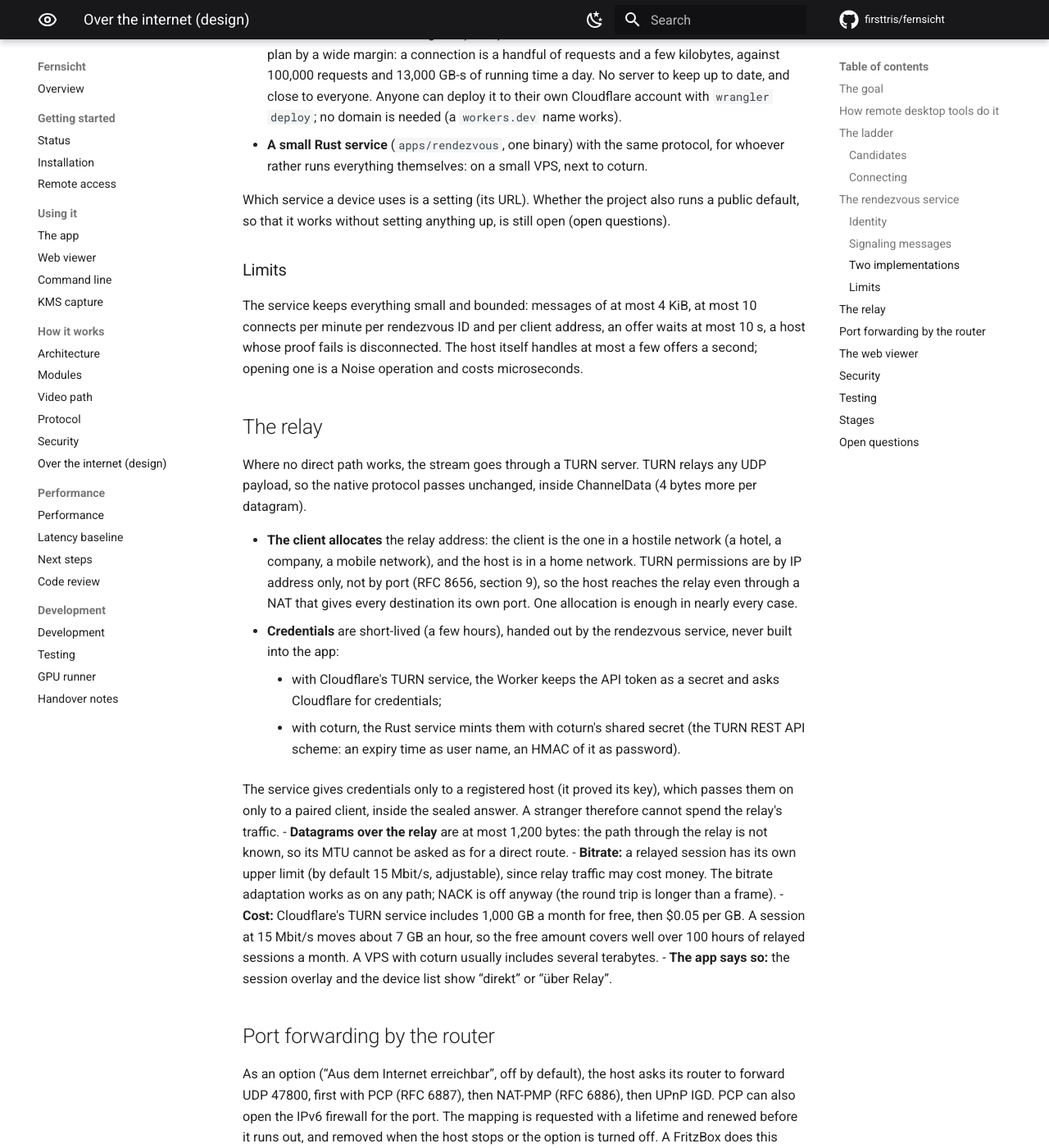
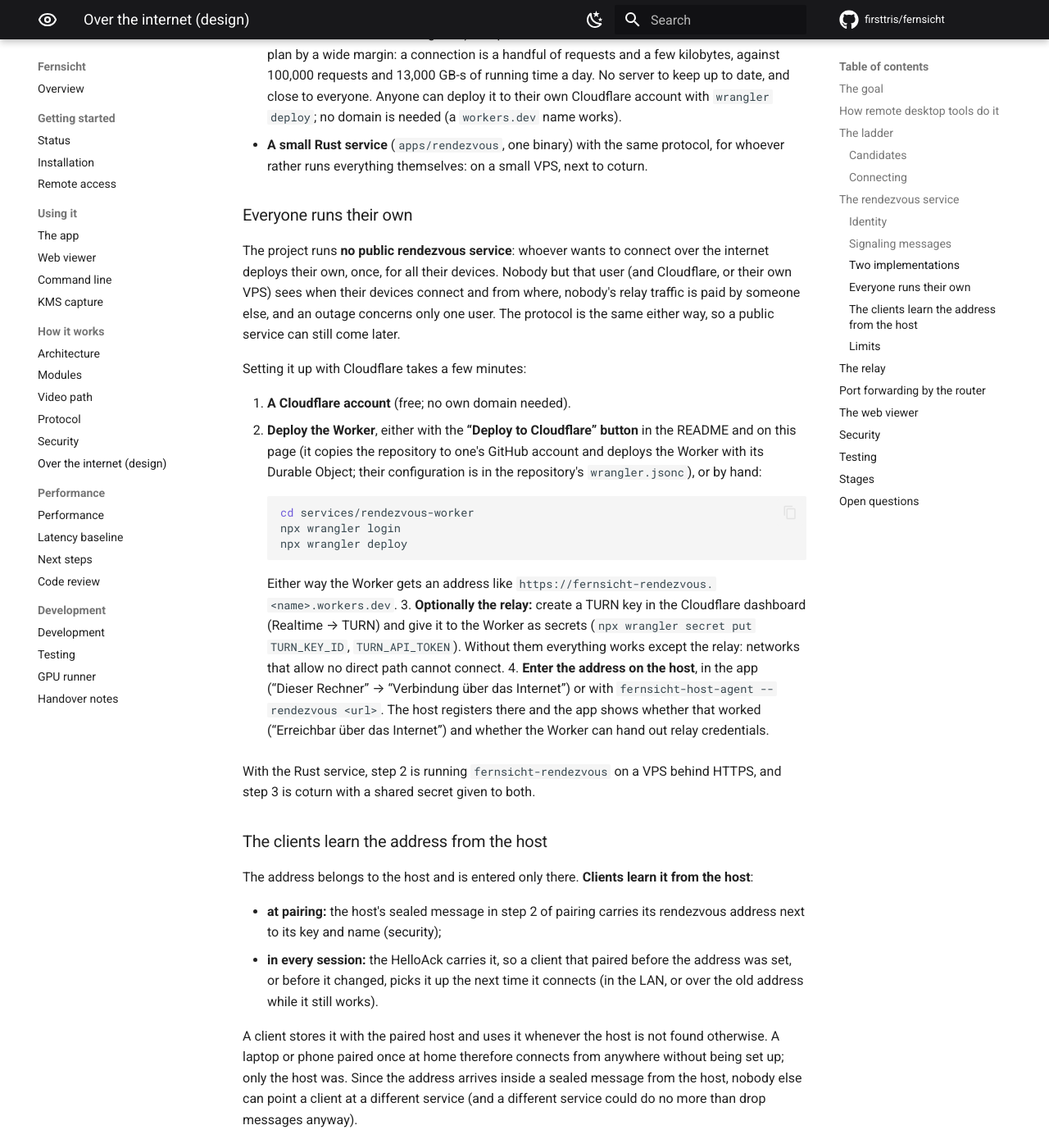
Before and after one commit to firsttris/fernsicht, an MkDocs documentation site: the page built from docs/internet.md, in a window 1280 px wide and 1400 px high, scrolled down 5430 px. Shown: the whole window at 82% size. Built offline with MkDocs 1.6.1 and Material for MkDocs 9.7.7, drawn with Linux system fonts in a browser that asks for light colours; comment, search, counter and statistics services are not loaded; some of the changed text lies outside the part shown.

Commit message:
Docs: everyone runs their own rendezvous service; the host hands its address to clients
Settles the remaining open decision: no public service from the project.
Adds the setup steps (deploy button or wrangler, optional TURN secrets,
the address entered on the host) and how clients learn the address: in
the sealed pairing message and in HelloAck.

Co-Authored-By: Claude Opus 5.5 <noreply@anthropic.com>
Claude-Session: https://claude.ai/code/session_01QMKDsSHpSXizqbvPt5QdZT

````diff
--- a/docs/internet.md
+++ b/docs/internet.md
@@ -190,8 +190,55 @@ The decision from the [next steps](next-steps.md#open-decisions) is **both**:
 - **A small Rust service** (`apps/rendezvous`, one binary) with the same protocol, for whoever
   rather runs everything themselves: on a small VPS, next to coturn.
 
-Which service a device uses is a setting (its URL). Whether the project also runs a public default,
-so that it works without setting anything up, is still open ([open questions](#open-questions)).
+### Everyone runs their own
+
+The project runs **no public rendezvous service**: whoever wants to connect over the internet
+deploys their own, once, for all their devices. Nobody but that user (and Cloudflare, or their own
+VPS) sees when their devices connect and from where, nobody's relay traffic is paid by someone
+else, and an outage concerns only one user. The protocol is the same either way, so a public
+service can still come later.
+
+Setting it up with Cloudflare takes a few minutes:
+
+1. **A Cloudflare account** (free; no own domain needed).
+2. **Deploy the Worker**, either with the **“Deploy to Cloudflare” button** in the README and on this
+   page (it copies the repository to one's GitHub account and deploys the Worker with its Durable
+   Object; their configuration is in the repository's `wrangler.jsonc`), or by hand:
+
+    ```sh
+    cd services/rendezvous-worker
+    npx wrangler login
+    npx wrangler deploy
+    ```
+
+    Either way the Worker gets an address like `https://fernsicht-rendezvous.<name>.workers.dev`.
+3. **Optionally the relay:** create a TURN key in the Cloudflare dashboard (Realtime → TURN) and
+   give it to the Worker as secrets (`npx wrangler secret put TURN_KEY_ID`, `TURN_API_TOKEN`).
+   Without them everything works except the relay: networks that allow no direct path cannot
+   connect.
+4. **Enter the address on the host**, in the app (“Dieser Rechner” → “Verbindung über das
+   Internet”) or with `fernsicht-host-agent --rendezvous <url>`. The host registers there and the
+   app shows whether that worked (“Erreichbar über das Internet”) and whether the Worker can hand
+   out relay credentials.
+
+With the Rust service, step 2 is running `fernsicht-rendezvous` on a VPS behind HTTPS, and step 3
+is coturn with a shared secret given to both.
+
+### The clients learn the address from the host
+
+The address belongs to the host and is entered only there. **Clients learn it from the host**:
+
+- **at pairing:** the host's sealed message in step 2 of pairing carries its rendezvous address
+  next to its key and name ([security](security.md#pairing-with-a-pin));
+- **in every session:** the HelloAck carries it, so a client that paired before the address was
+  set, or before it changed, picks it up the next time it connects (in the LAN, or over the old
+  address while it still works).
+
+A client stores it with the paired host and uses it whenever the host is not found otherwise. A
+laptop or phone paired once at home therefore connects from anywhere without being set up; only
+the host was. Since the address arrives inside a sealed message from the host, nobody else can
+point a client at a different service (and a different service could do no more than drop
+messages anyway).
 
 ### Limits
 
@@ -292,8 +339,9 @@ their sizes, as any router on the way does.
 
 1. **This design.**
 2. **Rendezvous, STUN and hole punching**, with IPv6 candidates: the Rust service and the Worker,
-   the host's registration, the client's connect, the Punch packet, choosing a path. Covers most
-   home networks and IPv6.
+   the host's registration, the client's connect, the Punch packet, choosing a path, the address
+   handed to clients at pairing and in HelloAck, the deploy button and its instructions. Covers
+   most home networks and IPv6.
 3. **The relay:** a TURN client in the client (allocation, permissions, ChannelData), credentials
    from the service, the relay's bitrate limit, “über Relay” in the app.
 4. **Port forwarding by the router** (PCP, NAT-PMP, UPnP IGD) as an option, with Discover answered
@@ -302,10 +350,9 @@ their sizes, as any router on the way does.
 
 ## Open questions
 
-- **A public default rendezvous service run by the project**, so that it works without setting
-  anything up, or only one's own (a Worker in one's own Cloudflare account, or the Rust service)?
-  A public one costs little (Cloudflare's free plan covers a lot) but is a service to keep running;
-  it would hand out no relay credentials, or only with a tight limit.
+- **A public rendezvous service later**, for users who do not want to set one up? Not now
+  ([everyone runs their own](#everyone-runs-their-own)); if it comes, it would hand out no relay
+  credentials, or only with a tight limit.
 - **Pairing over the internet:** today pairing needs the host's address. With the rendezvous, a
   client could pair with a host it cannot see in the LAN using a short code that carries the
   rendezvous ID and the PIN. Worth it, or is pairing in the LAN once enough?
--- a/docs/next-steps.md
+++ b/docs/next-steps.md
@@ -69,10 +69,8 @@ the internet would need:
 
 - **Name and brand.**
 - **First client:** our own client (as now) or also Moonlight compatibility.
-- **A public default rendezvous service** run by the project, or only one's own
-  ([over the internet](internet.md#open-questions)).
 
 Decided: the license (AGPL-3.0, commercial license on request), the codecs (AV1, HEVC and H.264,
 chosen per connection) and the rendezvous service for the internet: one protocol with two
-implementations, a Cloudflare Worker and a small Rust service to host oneself
-([over the internet](internet.md#two-implementations)).
+implementations, a Cloudflare Worker and a small Rust service; everyone runs their own, the host
+hands its address to its clients ([over the internet](internet.md#everyone-runs-their-own)).
````
